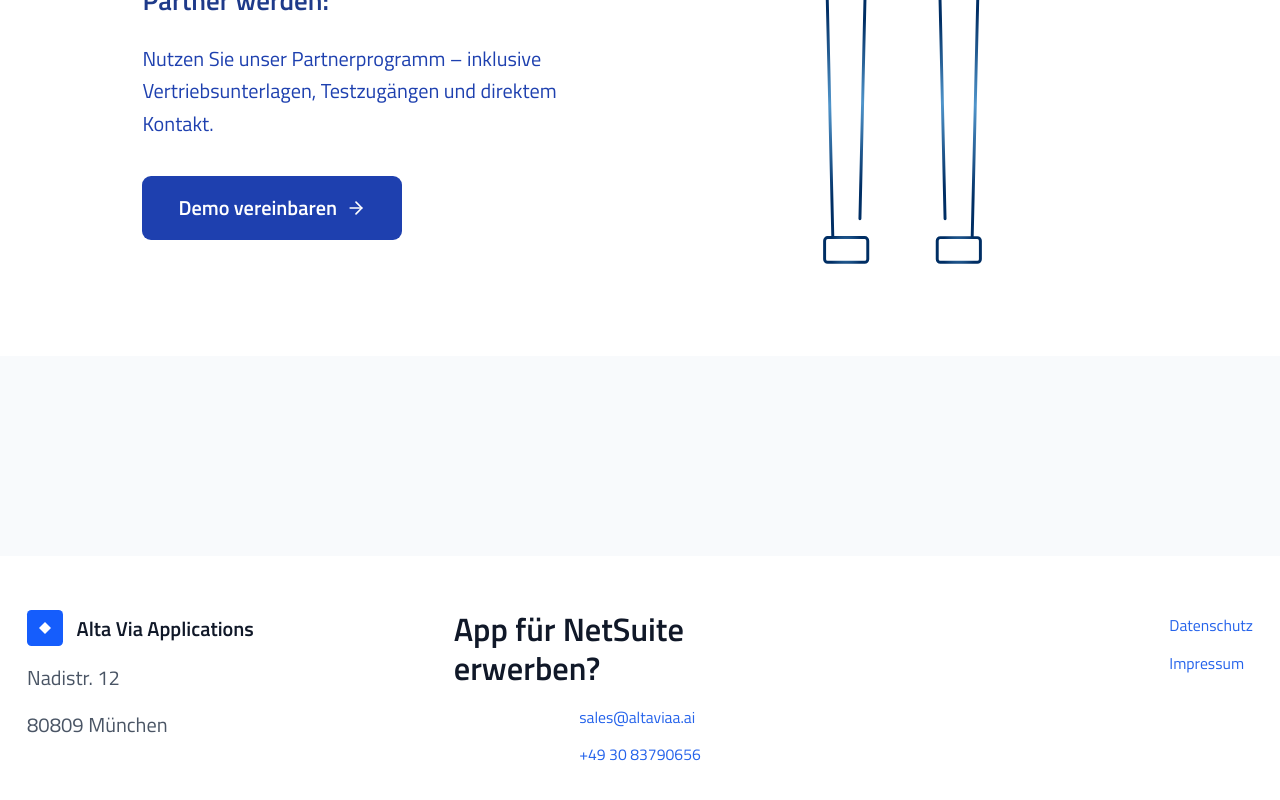
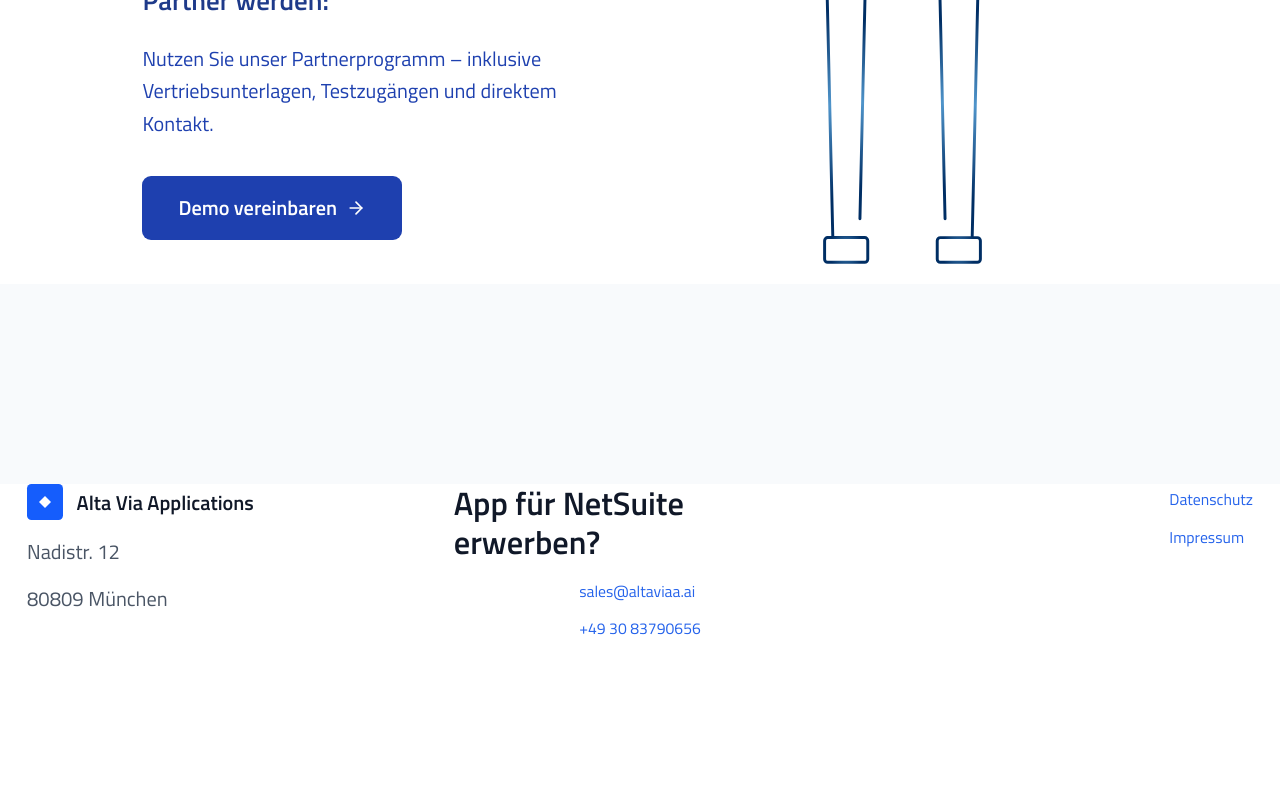
Before and after one commit to Altavia-web/altaviaa.ai, a Next.js app: page / in a window 1280 px wide. Shown: the part 2511-3311 px from the top of the page. After the commit the page ends 3152 px from the top, so only its background shows below. Built offline with nearby package versions, Linux system fonts and the light colour scheme.

Commit message:
footer update

```diff
--- a/components/Footer/Footer.module.css
+++ b/components/Footer/Footer.module.css
@@ -18,7 +18,7 @@
 .section2 {
   width: 100%;
   background: var(--gradient-mid-to-sky);
-  padding: 4rem 0;
+  padding: 4rem 0 0 0;
 }
 
 .section2Container {
@@ -77,6 +77,8 @@
   width: 100%;
   min-height: 200px;
   background-color: #f8fafc;
+  margin: 0;
+  padding: 0;
 }
 
 /* Responsive */
--- a/components/Footer/FooterBottom.tsx
+++ b/components/Footer/FooterBottom.tsx
@@ -3,7 +3,7 @@ import Link from 'next/link';
 
 export default function FooterBottom() {
   return (
-    <div className="bg-white py-12 px-6">
+    <div className="bg-white px-6">
       <div className="max-w-7xl mx-auto">
         <div className="grid grid-cols-1 md:grid-cols-3 gap-8 md:gap-12">
           {/* Logo & Company Info (Left) */}
```
